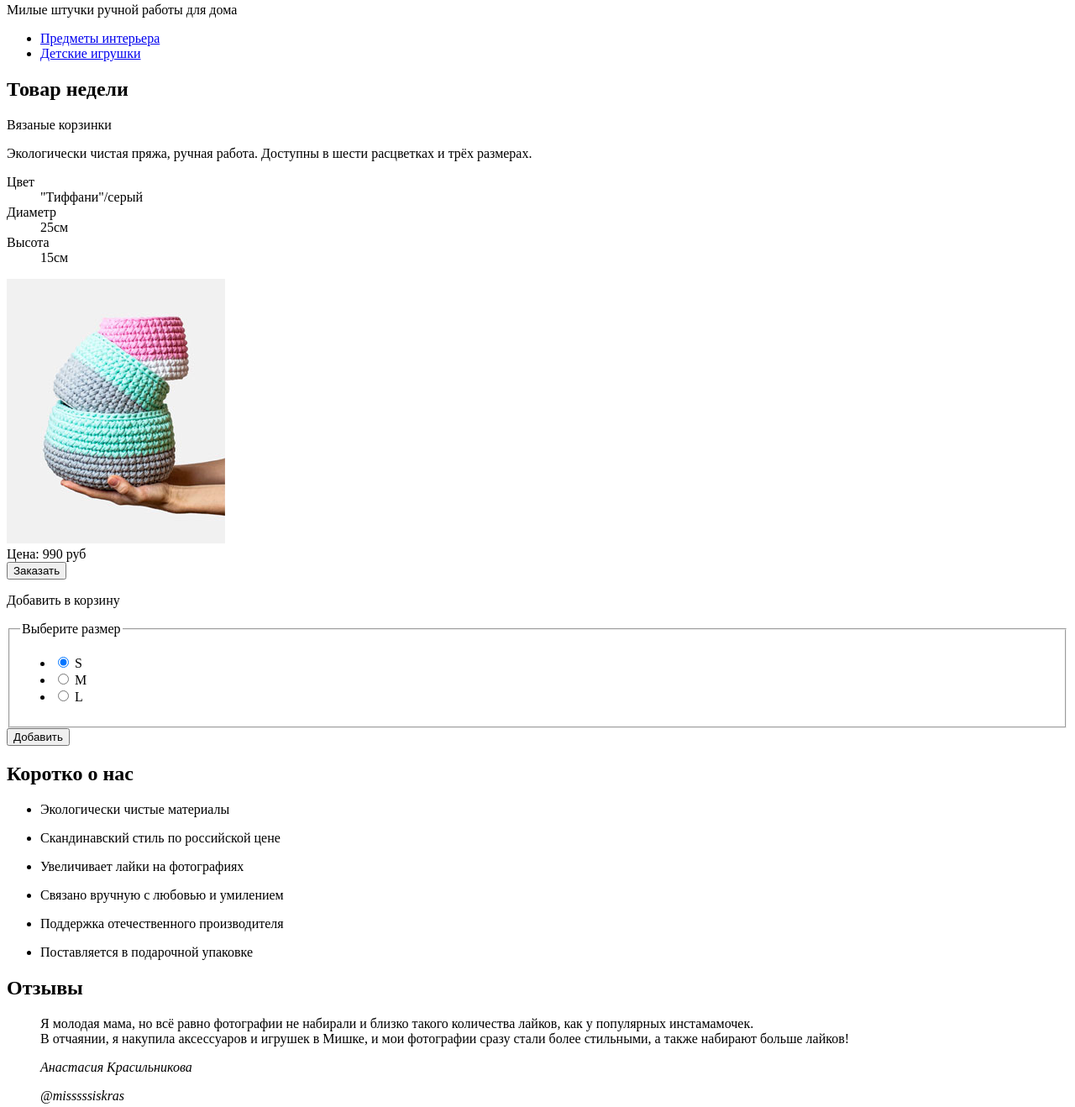
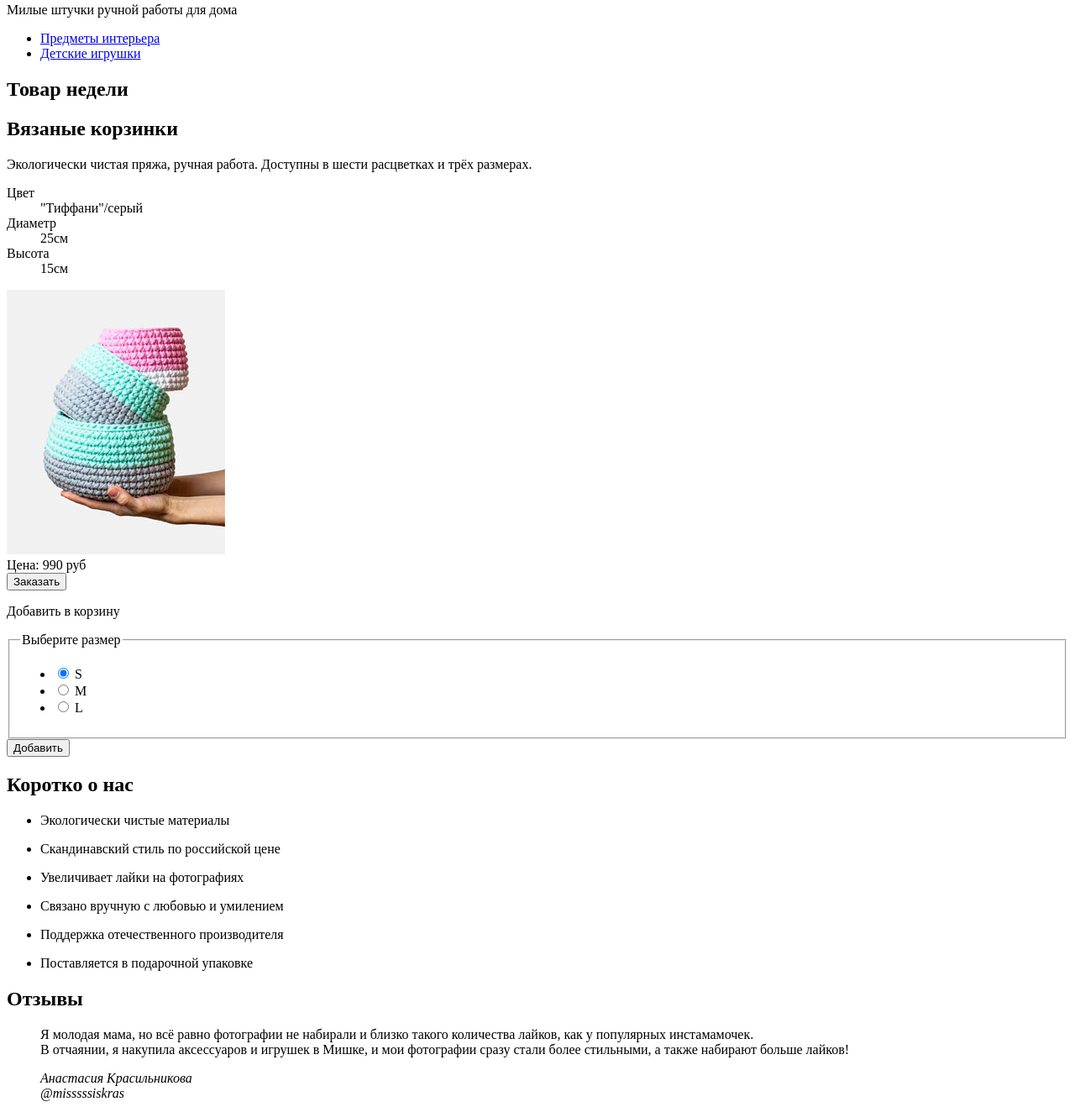
Before and after one commit to jein-sh/1601005-mishka-23, a website: page source/index.html in a window 1280 px wide. Shown: the part 257-1575 px from the top of the page at 84% size. Drawn offline with Linux system fonts and the light colour scheme.

Commit message:
Верстка главной страницы

```diff
--- a/source/index.html
+++ b/source/index.html
@@ -54,7 +54,7 @@
       <section class="page-main__weeks-product">
         <h2>Товар недели</h2>
         <article class="product">
-          <p class="product__title">Вязаные корзинки</p>
+          <h2 class="product__title">Вязаные корзинки</h2>
           <p class="product__description">Экологически чистая пряжа,
             ручная работа. Доступны в шести расцветках и трёх размерах.</p>
           <dl class="product__features-list">
@@ -72,7 +72,7 @@
             </div>
           </dl>
           <div class="product__image">
-            <img src="img/triple-set-mobile 1.png" width="260" height="315" alt="Три вязаные корзинки разного диаметра">
+            <img src="img/triple-set-mobile.png" width="260" height="315" alt="Три вязаные корзинки разного диаметра">
           </div>
           <div class="product__price">Цена: 990 руб</div>
           <button class="product__open-modal button">Заказать</button>
@@ -133,9 +133,8 @@
                 у популярных инстамамочек.<br>
                 В отчаянии, я накупила аксессуаров и игрушек в Мишке, и мои фотографии сразу стали более стильными, а также набирают больше лайков!
               </p>
-              <cite class="reviews__author-name">Анастасия Красильникова
-                <p class="reviews__autor-link">@misssssiskras</p>
-              </cite>
+              <cite class="reviews__author-name">Анастасия Красильникова<br>
+                @misssssiskras</cite>
             </blockquote>
             <button class="reviews__prev" type="button">Предыдущий отзыв</button>
             <button class="reviews__next" type="button">Следующий отзыв</button>
@@ -154,7 +153,7 @@
             </li>
           </ul>
           <div class="contacts__map"></div>
-          <a class="contacts__write button" href="#">Напишите нам</button>
+          <a class="contacts__write button" href="#">Напишите нам</a>
         </div>
       </section>
     </main>
```
Also changed, not shown: source/img/triple-set-mobile.png (renamed from source/img/triple-set-mobile 1.png).
